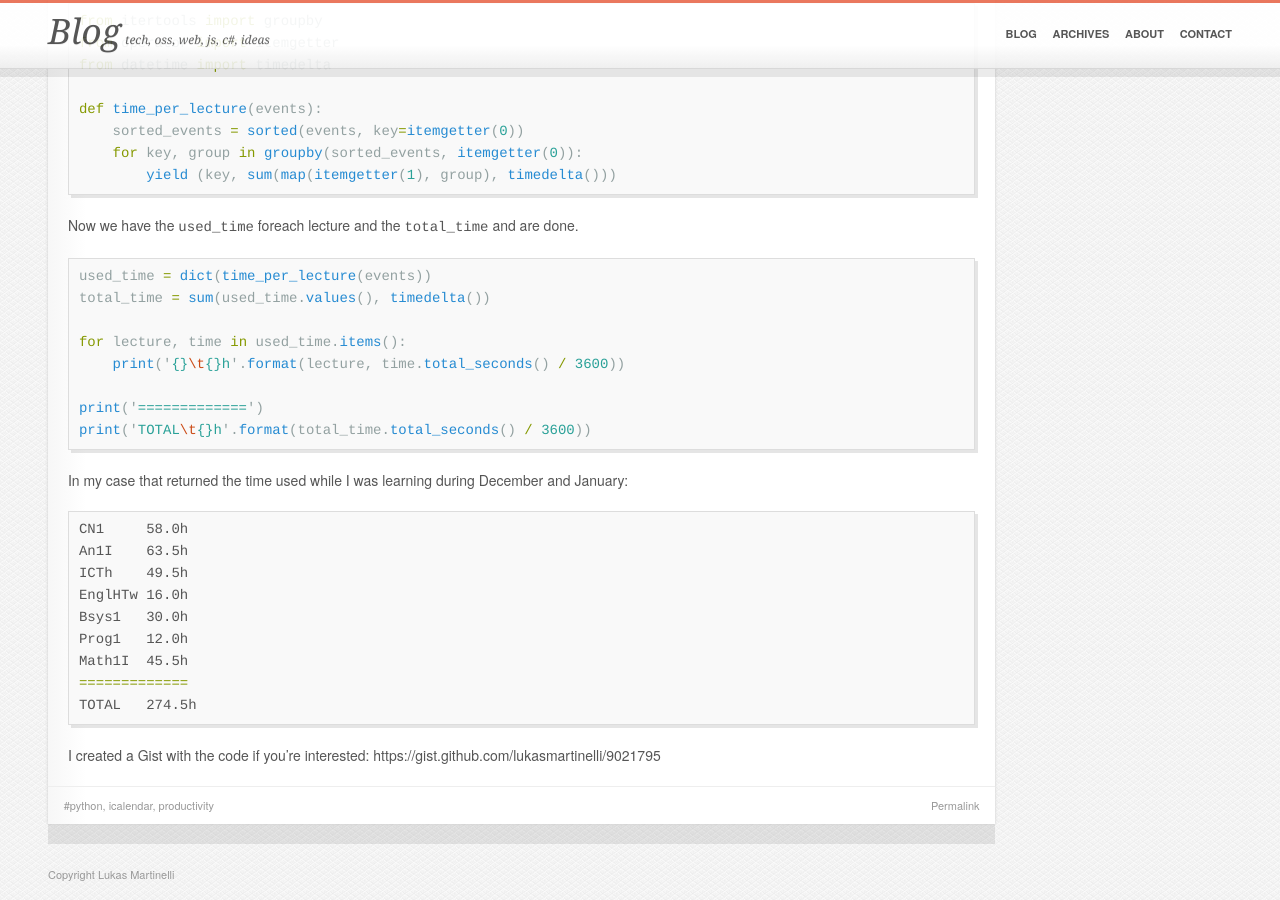
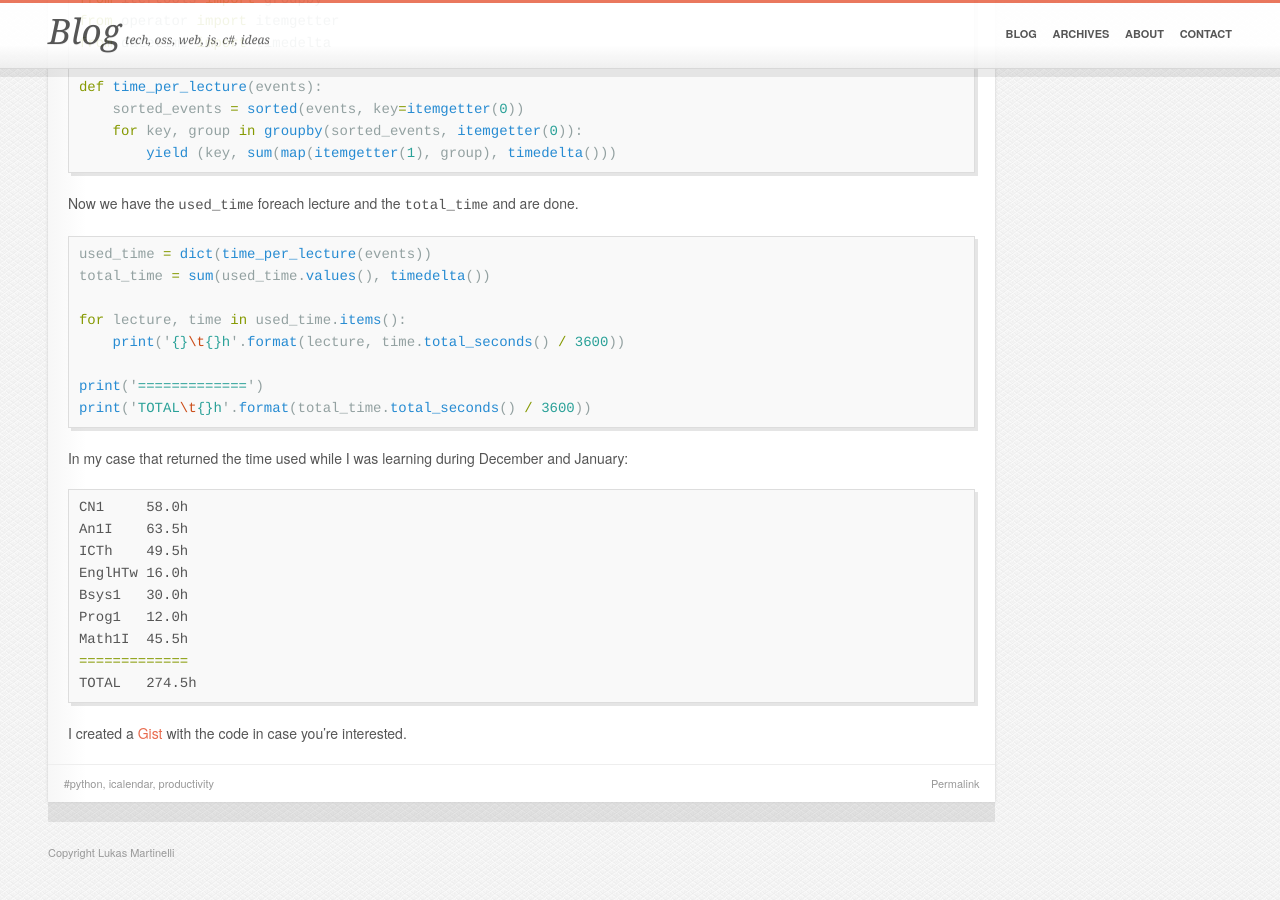
Before and after one commit to lukasmartinelli/lukasmartinelli.github.io, a Jekyll site: the page built from _posts/2014-02-15-using-python-to-parse-icalendar-file.md, in a window 1280 px wide and 900 px high, scrolled down 1528 px. Built offline with Jekyll 4.4.1, drawn with Linux system fonts in a browser that asks for light colours; Markdown is read by kramdown in place of the engine named in the settings; after the commit the page ends 2406 px from its top, so only the background shows below that.

Commit message:
Changed code

```diff
--- a/_posts/2014-02-15-using-python-to-parse-icalendar-file.md
+++ b/_posts/2014-02-15-using-python-to-parse-icalendar-file.md
@@ -29,7 +29,6 @@ END:VEVENT
 The [iCalendar](http://icalendar.readthedocs.org/en/latest/) library makes parsing a breeze. You can iterate over all components of a certain type by using the `walk` function.
 {% highlight python %}
 from icalendar import Calendar
-
 
 lectures = ['An1I', 'Math1I', 'Bsys1', 'CN1', 'EnglHTw', 'Prog1', 'ICTh']
 file = open('examtime_export.ics', 'rb')
@@ -95,5 +94,4 @@ Math1I	45.5h
 TOTAL	274.5h
 {% endhighlight %}
 
-I created a Gist with the code if you're interested:
-https://gist.github.com/lukasmartinelli/9021795
+I created a [Gist](https://gist.github.com/lukasmartinelli/9021795) with the code in case you're interested.
```
